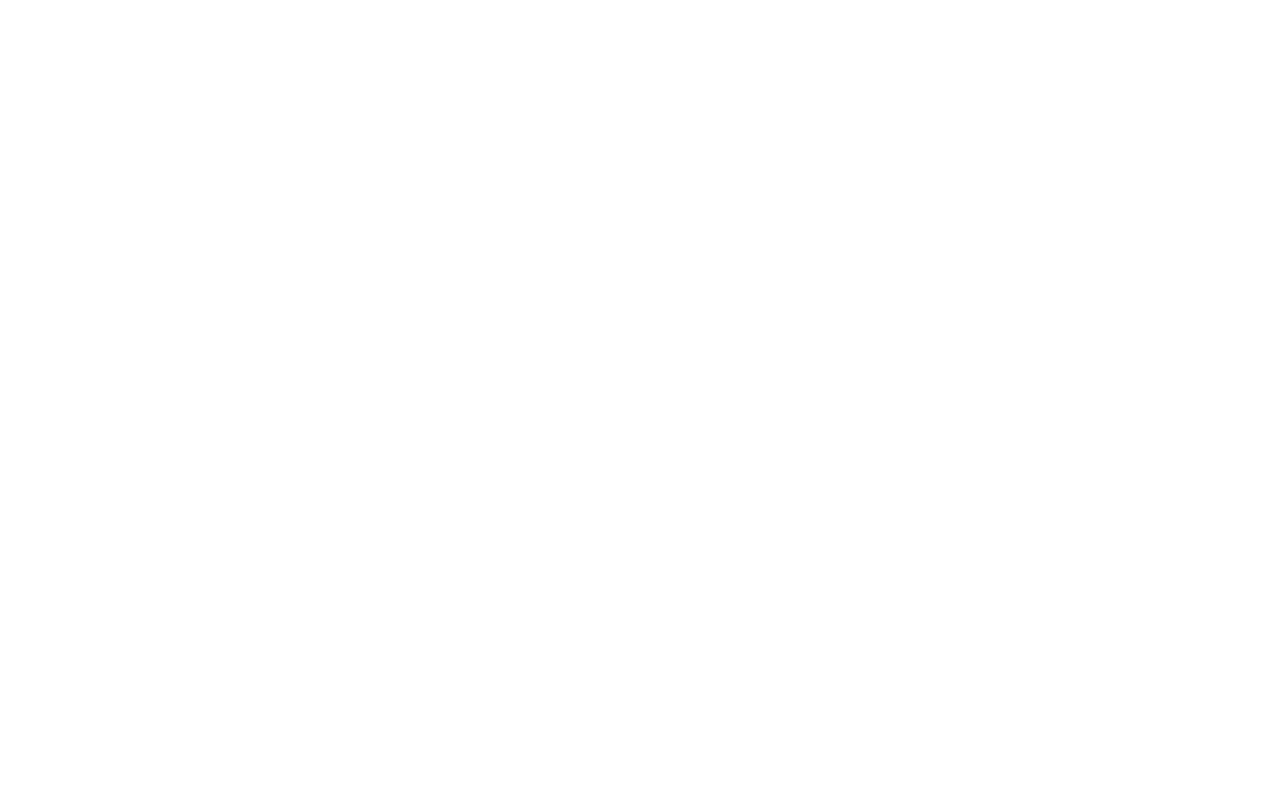
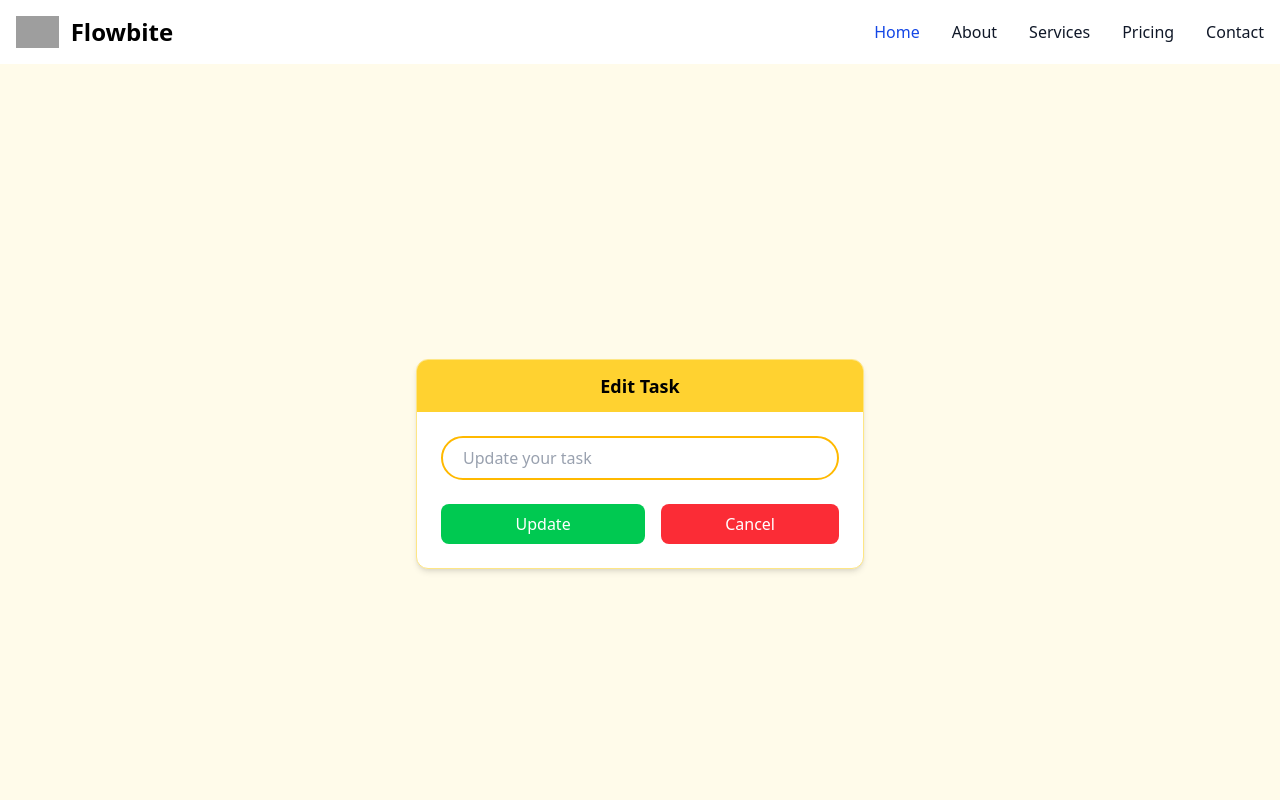
Before and after one commit to abdunnoorfaheem/crudify, a React (Vite) app: page /edit/1 in a window 1280 px wide. Before the commit this address had no page. Shown: the top 800 px of the page. Built offline with nearby package versions, Linux system fonts and the light colour scheme; grey boxes are pictures that could not be loaded.

Commit message:
task edit added with functionality

```diff
--- a/src/App.jsx
+++ b/src/App.jsx
@@ -3,6 +3,7 @@
 import RootLayout from "./components/layouts/RootLayout";
 import Home from "./components/pages/Home";
 import Edit from "./components/pages/Edit";
+import Todo from "./components/layouts/Todo";
 
 
 
@@ -17,7 +18,8 @@
     <Routes>
       <Route path="/" element={<RootLayout/>}>
        <Route index element={<Home/>}/>
-       <Route path="/edit" element={<Edit/>}/>
+       <Route path="/edit/:id" element={<Edit/>}/>
+       <Route path="/todo" element={<Todo/>}/>
 
       </Route>
     </Routes>
--- a/src/components/layouts/Todo.jsx
+++ b/src/components/layouts/Todo.jsx
@@ -1,9 +1,10 @@
 import React from 'react';
 import { useState,useEffect } from "react";
 import { getDatabase, ref, set,push,onValue,remove  } from "firebase/database";
-import { Link } from 'react-router-dom';
+import { Link, Navigate, useNavigate } from 'react-router-dom';
 
 const Todo = () => {
+  let navigate=useNavigate();
      let [task, setTask] = useState("");
         let [emptyInput, setEmptyInput] = useState("");
         let [taskView,setTaskView]=useState([]);
@@ -59,6 +60,11 @@
 
       }
         // all delete end
+        // data send
+        let handleEdit=(id)=>{
+          navigate(`/edit/${id}`)
+        }
+        // data send
   return (
     <>
       <div className="bg-amber-50 py-[60px] min-h-screen">
@@ -105,10 +111,10 @@
                             {item.taskName}
                           </td>
                           <td className="py-3 px-4 sm:px-6 flex justify-center gap-2 sm:gap-3">
-                           <Link to={"/edit"}>
-                            <button className="bg-green-400 text-white font-semibold px-3 sm:px-4 py-1.5 sm:py-2 rounded hover:bg-green-500 transition text-sm sm:text-base">
+
+                            <button className="bg-green-400 text-white font-semibold px-3 sm:px-4 py-1.5 sm:py-2 rounded hover:bg-green-500 transition text-sm sm:text-base" onClick={()=> handleEdit(item.id)}>
                               Edit
-                            </button></Link>
+                            </button>
                             <button className="bg-red-500 text-white font-semibold px-3 sm:px-4 py-1.5 sm:py-2 rounded hover:bg-red-600 transition text-sm sm:text-base" onClick={()=>{handleDelete(item.id)}}>
                               Delete
                             </button>
--- a/src/components/pages/Edit.jsx
+++ b/src/components/pages/Edit.jsx
@@ -1,6 +1,27 @@
 import React from "react";
+import { Link, useParams } from "react-router-dom";
+import {useState} from "react";
+import { getDatabase, ref,update  } from "firebase/database";
 
 const Edit = () => {
+  const db = getDatabase();
+  let [updateTask,setUpdateTask]=useState();
+  // console.log(updateTask);
+  const {id} =useParams();
+
+  let handleUpdate = () => {
+  update(ref(db, "todoTask/" + id), {
+    taskName: updateTask,
+  })
+    .then(() => {
+      alert("Task Updated Successfully!");
+    })
+    .catch((error) => {
+      alert("Update Failed: " + error.message);
+    });
+};
+
+
   return (
     <div className="min-h-screen flex items-center justify-center bg-[#FFFBEA] px-4">
       <div className="w-full max-w-md bg-white rounded-xl shadow-md overflow-hidden border border-amber-200">
@@ -13,17 +34,19 @@
         <div className="p-6 flex flex-col items-center">
           <input
             type="text"
+            onChange={(e)=>setUpdateTask(e.target.value)}
             placeholder="Update your task"
             className="w-full border-2 border-amber-400 rounded-full px-5 py-2 outline-none text-gray-700 placeholder:text-gray-400 text-sm sm:text-base focus:ring-2 focus:ring-amber-200"
           />
 
           <div className="flex justify-center gap-4 mt-6 w-full">
-            <button className="flex-1 bg-green-500 text-white py-2 rounded-lg font-medium hover:bg-green-600 transition-all">
+            <button className="flex-1 bg-green-500 text-white py-2 rounded-lg font-medium hover:bg-green-600 transition-all" onClick={handleUpdate}>
               Update
             </button>
-            <button className="flex-1 bg-red-500 text-white py-2 rounded-lg font-medium hover:bg-red-600 transition-all">
+            <Link to={"/todo"}>
+            <button className="flex-1 bg-red-500 text-white py-2 rounded-lg font-medium hover:bg-red-600 transition-all px-16">
               Cancel
-            </button>
+            </button></Link>
           </div>
         </div>
 
```
